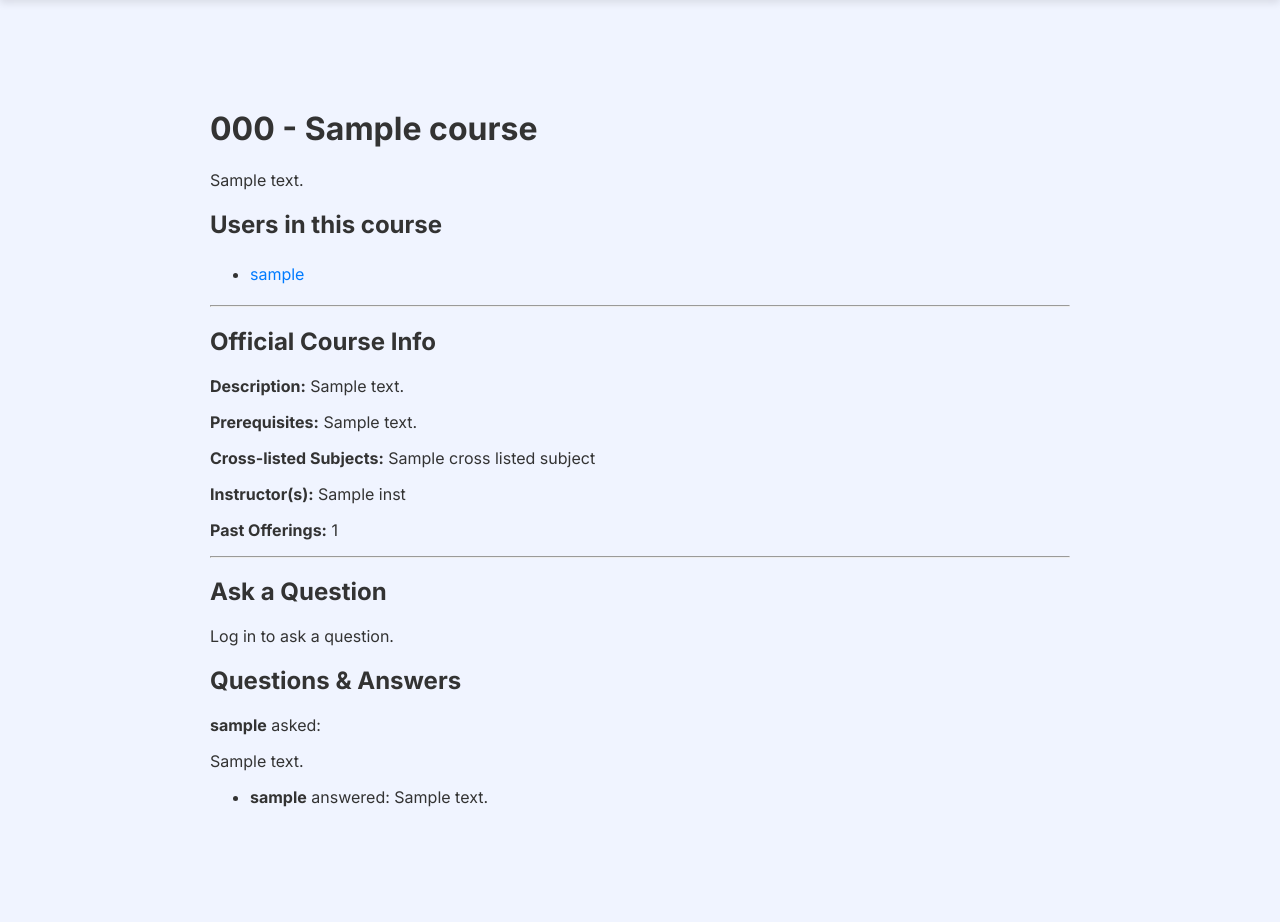
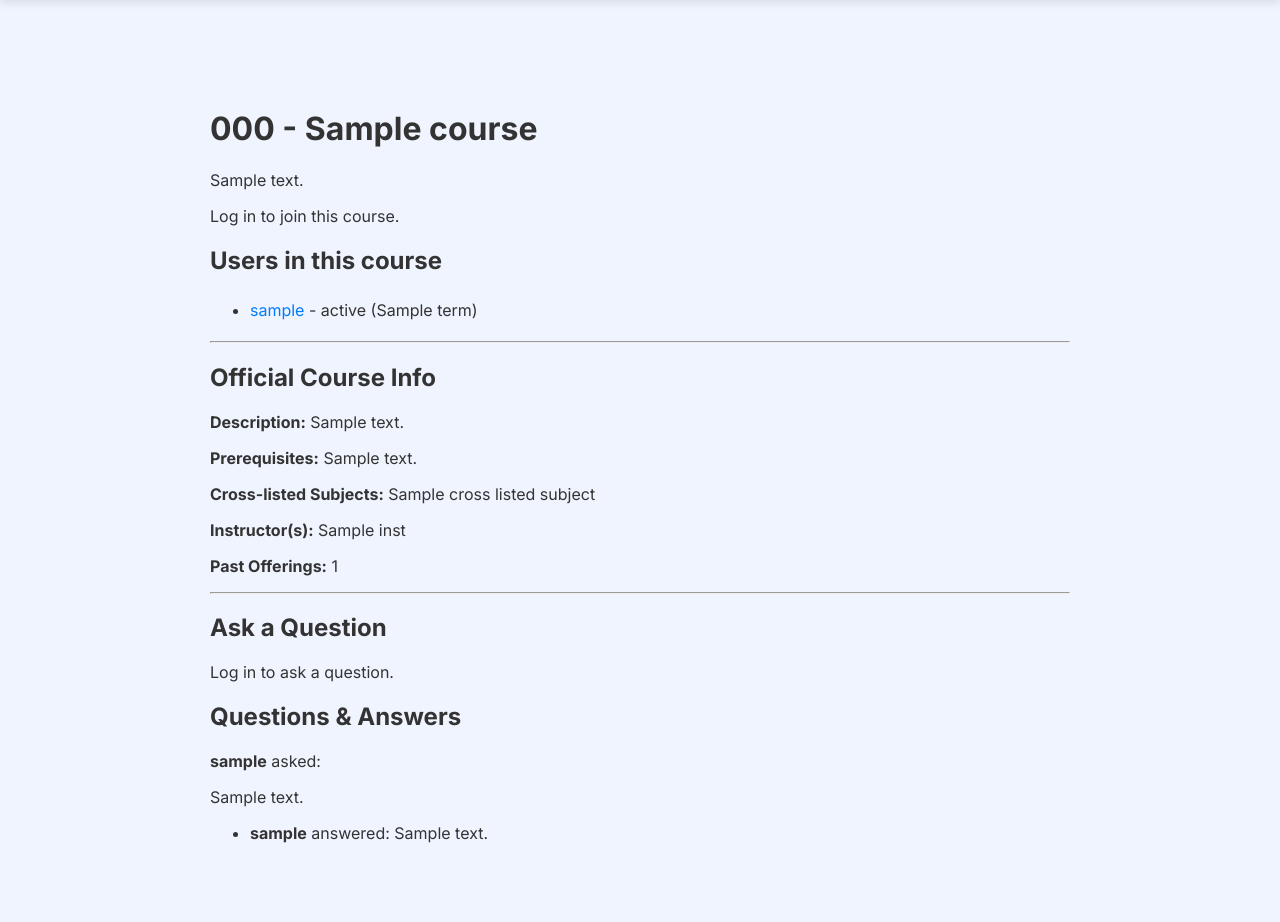
Before and after one commit to morganhoch/MadHacks2025Use, a Flask app: template connectu/templates/course_detail.html in a window 1280 px wide. Shown: the part 65-987 px from the top of the page. Run offline with Flask 3, Linux system fonts and the light colour scheme; the template is opened without the code that fills it: most values are stand-ins (such as "Sample title", 1, 10 or a date in 2020); parts of the project's set-up code (start-up, migrations or seed data) failed here and were passed over.

Commit message:
Refactor course enrollment display logic

```diff
--- a/connectu/templates/course_detail.html
+++ b/connectu/templates/course_detail.html
@@ -10,18 +10,46 @@
         <p>{{ course.description }}</p>
     {% endif %}
 
-    {% if user in course.students %}
-    <form action="{{ url_for('leave_course', course_id=course.id) }}" method="post" style="display:inline;">
-        <button type="submit" class="btn btn-danger">Leave Course</button>
-    </form>
+    <!-- Join / Leave Course -->
+    {% set joined = None %}
+    {% if user %}
+        {% for uc in user.user_courses %}
+            {% if uc.course.id == course.id %}
+                {% set joined = uc %}
+            {% endif %}
+        {% endfor %}
     {% endif %}
 
+    {% if joined %}
+        <p>You are enrolled as <strong>{{ joined.status }}</strong> for <strong>{{ joined.term }}</strong>.</p>
+        <form action="{{ url_for('leave_course', course_id=course.id) }}" method="post" style="display:inline;">
+            <button type="submit" class="btn btn-danger">Leave Course</button>
+        </form>
+    {% elif user %}
+        <form action="{{ url_for('join_course', course_id=course.id) }}" method="post" style="margin-top:1em;">
+            <label for="status">Status:</label>
+            <select name="status" id="status" required>
+                <option value="student">Student</option>
+                <option value="tutor">Tutor</option>
+            </select>
+
+            <label for="term">Term:</label>
+            <input type="text" name="term" id="term" placeholder="Fall'25" required>
+
+            <button type="submit" class="btn btn-primary">Join Course</button>
+        </form>
+    {% else %}
+        <p><a href="{{ url_for('login') }}">Log in</a> to join this course.</p>
+    {% endif %}
+
+    <!-- Users in this course -->
     <h2>Users in this course</h2>
-    {% if enrolled_users %}
+    {% if course.user_courses %}
         <ul class="course-users">
-        {% for u in enrolled_users %}
+        {% for uc in course.user_courses %}
             <li>
-                <a href="{{ url_for('profile_view', user_id=u.id) }}">{{ u.username }}</a>
+                <a href="{{ url_for('profile_view', user_id=uc.user.id) }}">{{ uc.user.username }}</a>
+                - {{ uc.status }} ({{ uc.term }})
             </li>
         {% endfor %}
         </ul>
```
